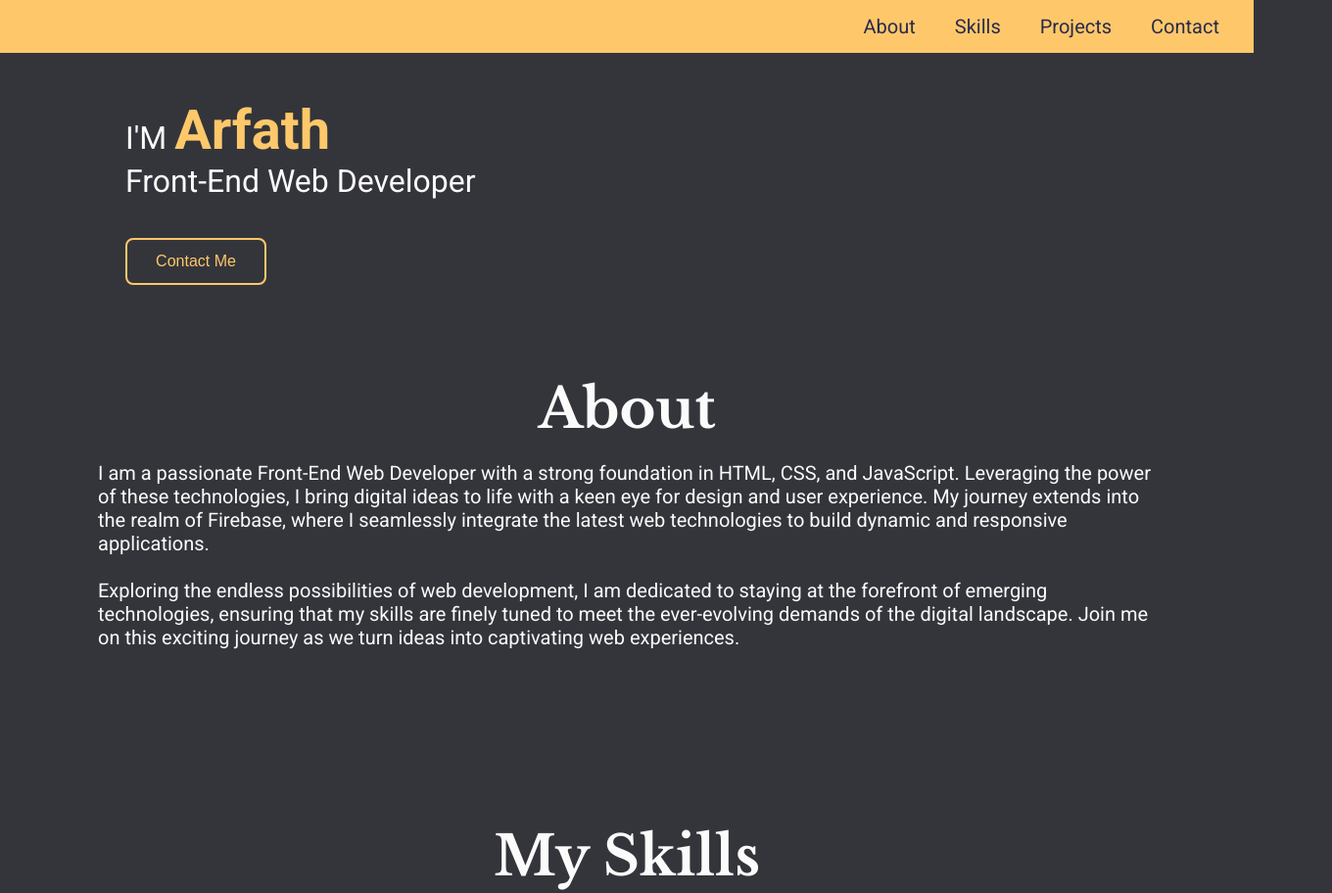
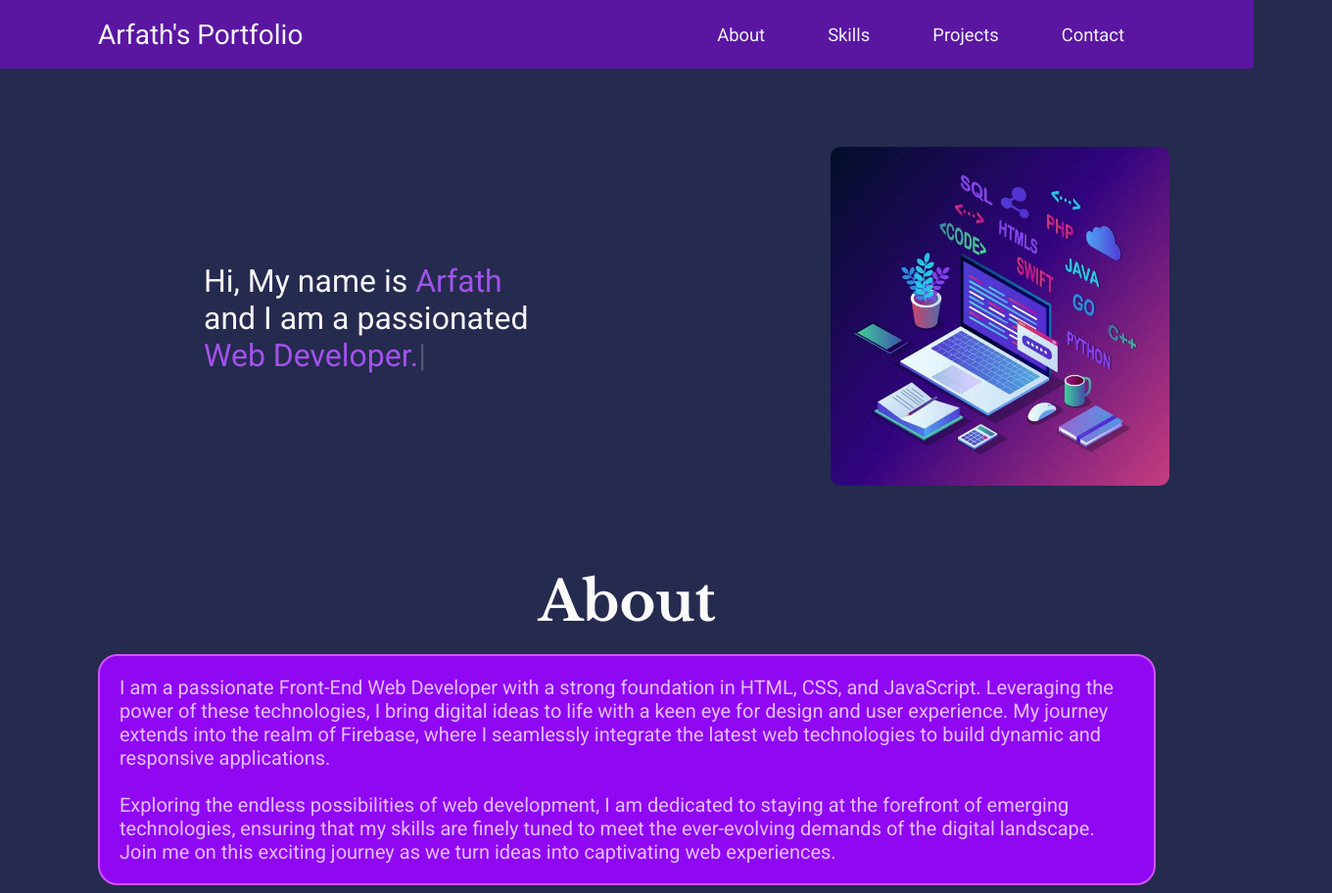
Before and after one commit to DXLeGenD/portfolio, a plain HTML site: page index.html in a window 1280 px wide. Shown: the top 912 px of the page at 98% size, 1360 px wide, since content can reach past the window. Drawn offline with nearby package versions, Linux system fonts and the light colour scheme.

Commit message:
portfolio

```diff
--- a/index.html
+++ b/index.html
@@ -10,17 +10,29 @@
 </head>
 
 <body>
+    <header>
         <nav>
+            <div class="left">Arfath's Portfolio</div>
+            <div class="right">
                 <ul>
-            <li><a href="#">About</a></li>
+                    <li><a href="#about-loc">About</a></li>
                     <li><a href="#skills-loc">Skills</a></li>
                     <li><a href="#projects-loc">Projects</a></li>
                     <li><a href="#contact-loc">Contact</a></li>
                 </ul>
+            </div>
         </nav>
-    <div class="intro">
-        <h3>I'M <Span>Arfath</Span><br>Front-End Web Developer</h3><br>
-        <button id="contactMe">Contact Me</button>
+    </header>
+    <div class="firstSection">
+        <div class="leftSection">
+            Hi, My name is <span class="highlight">Arfath</span>
+            <div>and I am a passionated</div>
+            <span id="element"></span>
+
+        </div>
+        <div class="rightSection">
+            <img src="src/images/bg.jpg" alt="">
+        </div>
     </div>
     <section class="about" id="about-loc">
         <h1>About</h1><br>
@@ -29,13 +41,16 @@
                 Leveraging the power of
                 these technologies, I bring digital ideas to life with a keen eye for design and user experience. My
                 journey extends
-                into the realm of Firebase, where I seamlessly integrate the latest web technologies to build dynamic
+                into the realm of Firebase, where I seamlessly integrate the latest web technologies to build
+                dynamic
                 and responsive
                 applications.<br><br>
 
-                Exploring the endless possibilities of web development, I am dedicated to staying at the forefront of
+                Exploring the endless possibilities of web development, I am dedicated to staying at the forefront
+                of
                 emerging
-                technologies, ensuring that my skills are finely tuned to meet the ever-evolving demands of the digital
+                technologies, ensuring that my skills are finely tuned to meet the ever-evolving demands of the
+                digital
                 landscape. Join
                 me on this exciting journey as we turn ideas into captivating web experiences.</p>
         </div>
@@ -88,7 +103,8 @@
             <div class="projects-card">
                 <div class="overlay">
                     <h3>Lost And Found Hub</h3><br>
-                    <p>For Front-End HTML,CSS and JavaScript are used and To store the data Firebase Storage Is used.
+                    <p>For Front-End HTML,CSS and JavaScript are used and To store the data Firebase Storage Is
+                        used.
                     </p>
                     <button id="lostAndFoundHub">Open</button>
                 </div>
@@ -96,7 +112,8 @@
             <div class="projects-card">
                 <div class="overlay">
                     <h3>Green Grove</h3><br>
-                    <p>For Front-End HTML,CSS and JavaScript are used and To store the data Firebase Storage Is used.
+                    <p>For Front-End HTML,CSS and JavaScript are used and To store the data Firebase Storage Is
+                        used.
                     </p>
                     <button id="greenGrove">Open</button>
                 </div>
@@ -149,7 +166,16 @@
             </div>
         </div>
     </section>
+    <script src="https://unpkg.com/typed.js@2.1.0/dist/typed.umd.js"></script>
+    <script>
+        var typed = new Typed('#element', {
+            strings: ['Android Developer', 'Web Developer.'],
+            typeSpeed: 50,
+        });
+    </script>
+
     <script src="script.js"></script>
+
 </body>
 
 </html>
--- a/script.js
+++ b/script.js
@@ -1,12 +1,3 @@
-const contactMe = document.getElementById('contactMe')
-contactMe.addEventListener("click", goToContact)
-
-function goToContact() {
-    const a = document.createElement('a')
-    a.href = "#contact-loc"
-    a.click()
-}
-
 
 const lostAndFound = document.getElementById('lostAndFoundHub')
 lostAndFound.addEventListener("click", lostAndFoundHub)
--- a/style.css
+++ b/style.css
@@ -15,21 +15,24 @@ body {
   padding: 0;
   margin: 0;
   font-family: "Roboto", sans-serif;
-  background-color: #34353b;
+  background-color: #000732da;
+  color: whitesmoke;
 }
 
 
 nav {
   display: flex;
-  background-color: #fec86a;
-  justify-content: flex-end;
-  padding: 15px;
-  position: fixed;
-  font-size: 1.25rem;
+  background-color: rgb(90 22 161);
+  justify-content: space-between;
+  align-items: center;
   width: 100%;
-  z-index: 99;
+  height: 70px;
+  padding: 0 100px;
 }
 
+nav>.left {
+  font-size: 1.75rem;
+}
 
 nav ul {
   display: flex;
@@ -41,59 +44,51 @@ nav ul li {
 }
 
 nav ul li a {
-  color: #2B2A4C;
+  color: #f0f0f7;
+  font-size: 1.15rem;
+  padding: 5px 10px;
+  background-color: rgb(90 22 161);
+  border: 2px solid rgb(90 22 161);
+  border-radius: 10px;
   text-decoration: none;
   transition: all ease 0.5s;
 }
 
 nav ul li a:hover {
-  color: #fbfbfb;
+  color: rgb(135, 135, 243);
+  background-color: rgb(125, 42, 214);
+  border-radius: 2px solid rgb(48, 48, 190);
 }
 
-.intro {
+
+.firstSection {
   display: flex;
-  flex-direction: column;
-  position: relative;
-  top: 100px;
+  width: 100%;
+  margin: 80px;
+  align-items: center;
+  justify-content: space-around;
+}
+
+.firstSection .leftSection {
+  width: 30%;
+  font-size: 2rem;
+}
+
+.rightSection {
+  width: 30%;
 
 }
 
-.intro h3 {
-  color: #fbfbfb;
-  font-weight: 400;
-  font-size: 32px;
-  margin-left: 10vw;
+.rightSection img {
+  width: 90%;
+  border-radius: 10px;
 }
 
-.intro h3 span {
-  color: #fec86a;
-  font-weight: 600;
-  font-size: 3.5rem;
-}
-
-.intro button {
-  height: 48px;
-  width: 144px;
-  margin-top: 2.5vh;
-  margin-left: 10vw;
-  background-color: transparent;
-  border: 2px solid #fec86a;
-  border-radius: 8px;
-  color: #fec86a;
-  font-size: 16px;
-  transition: all ease 0.5s;
-}
-
-.intro button:hover {
-  background-color: #fec86a;
-  color: #34353b;
-}
 
 .about {
   height: 50vh;
   width: 100vw;
   padding: 0 100px;
-  margin-top: 15%;
 }
 
 .about h1 {
@@ -107,13 +102,15 @@ nav ul li a:hover {
 
 
 .about .description p {
-  color: #fbfbfb;
+  color: #e3bdff;
   font-size: 20px;
+  background-color: #9007f2;
+  border: 2px solid rgb(210, 84, 245);
+  border-radius: 20px;
+  padding: 20px;
+
 }
 
-.about .description p span {
-  color: #fec86a;
-}
 
 .skills {
   display: flex;
@@ -143,7 +140,7 @@ nav ul li a:hover {
 .skill-card {
   height: 20vw;
   width: 20vw;
-  background-color: #3d3e42;
+  background-color: rgb(90 22 161);
   border-radius: 20px;
   display: flex;
   flex-direction: column;
@@ -155,7 +152,7 @@ nav ul li a:hover {
 }
 
 .skill-card:hover {
-  background-color: #fec86a;
+  background-color: rgb(144, 53, 242);
 }
 
 .skill-card img {
@@ -190,13 +187,14 @@ nav ul li a:hover {
   grid-template-columns: auto auto auto;
   margin-top: 50px;
   gap: 2.5vh;
+
 }
 
 .projects-card {
   position: relative;
   height: 20vw;
   width: 25vw;
-  background-color: #3d3e42;
+  background-color: rgb(89, 19, 163);
   border-radius: 20px;
   overflow: hidden;
   align-items: center;
@@ -204,10 +202,11 @@ nav ul li a:hover {
   gap: 2.5vh;
   transition: all ease 0.5s;
   padding: 20px;
+
 }
 
 .projects-card:hover {
-  background-color: #A9A9A9;
+  background-color: rgb(144, 53, 242);
 }
 
 .projects-card .overlay h3 {
@@ -225,18 +224,18 @@ nav ul li a:hover {
   margin-top: 50px;
   height: 48px;
   width: 144px;
-  background-color: #fec86a;
   border: 1px solid #fec86a;
   border-radius: 8px;
-  color: #34353b;
   font-size: 16px;
   font-weight: 500;
   cursor: pointer;
+  background: #C21292;
+  color: lavenderblush;
   transition: all ease 0.5s;
 }
 
 .projects button:hover {
-  background-color: #cc9e4e;
+  background-color: #EF4040;
 }
 
 
@@ -252,7 +251,6 @@ nav ul li a:hover {
 
 .contact-me h1 {
   font-size: 56px;
-  color: #fbfbfb;
   font-family: "Libre Baskerville", serif;
   font-weight: 700;
 }
@@ -263,10 +261,17 @@ nav ul li a:hover {
 }
 
 .contact-card {
-  background-color: #fec86a;
+  background: #C21292;
+  color: lavenderblush;
   padding: 10px;
   border-radius: 8px;
   display: flex;
   gap: 10px;
   margin-top: 7.5vh;
 }
+
+
+.highlight,
+#element {
+  color: rgb(161, 82, 235);
+}
```
Also changed, not shown: src/images/bg.jpg (added). Lines whose indentation alone changed are shown as unchanged.
